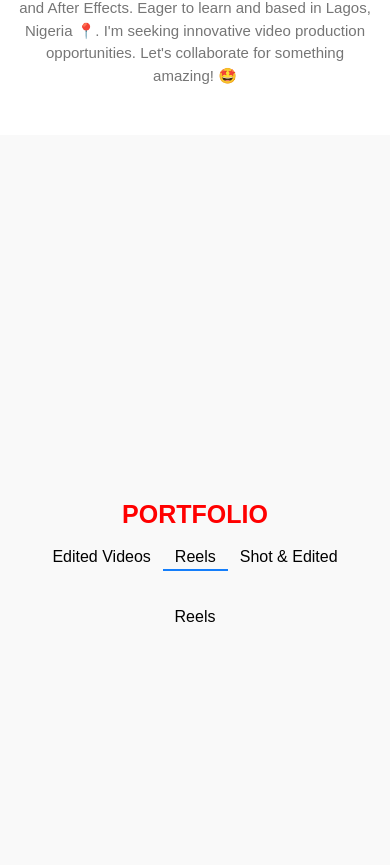
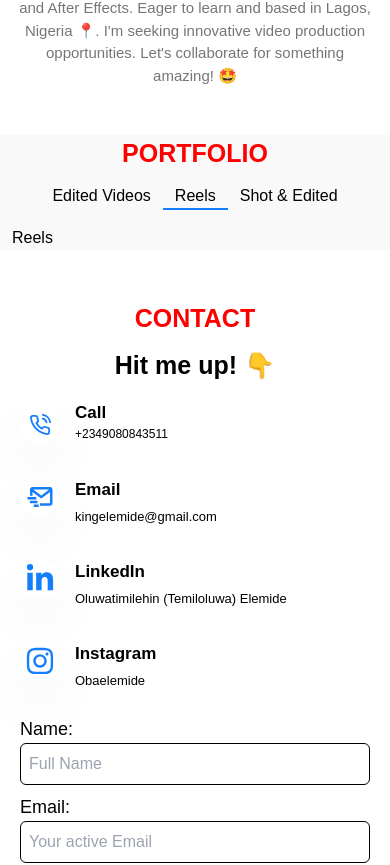
Before and after one commit to sot26/OBAELEMIDE, a React (Create React App) app: page /reel in a window 390 px wide. Shown: the part 1758-2623 px from the top of the page. Built offline with nearby package versions, Linux system fonts and the light colour scheme.

Commit message:
editing image sizes and width

```diff
--- a/src/components/About.js
+++ b/src/components/About.js
@@ -3,13 +3,13 @@ import about from "../asset/about.mp4";
 
 const About = () => {
   return (
-    <div className="w-full md:h-[100vh] h-full" name="About">
-      <div className="flex flex-col justify-center items-center h-full my-12 md:m-0 px-[15px]">
+    <div className="w-full h-auto" name="About">
+      <div className="flex flex-col justify-center items-center h-full my-12 lg:m-0 px-[15px]">
         <div className="flex flex-col lg:flex-row justify-center items-center text-center">
-          <div className="lg:mr-[85px] flex items-center justify-center w-[80%] md:w-[35%]  video-container">
+          <div className="lg:mr-[85px] flex items-center justify-center w-[80%] lg:w-[35%]  video-container">
             <video
               controls
-              className="h-[500px] md:h-[70vh] w-full md:w-auto"
+              className="h-[500px] lg:h-[70vh] w-full md:w-auto"
               autoPlay
               muted
               loop
--- a/src/components/Portfolio.js
+++ b/src/components/Portfolio.js
@@ -7,14 +7,16 @@ import { Route, Routes } from "react-router-dom";
 
 const Portfolio = () => {
   return (
-    <div className="w-full min-h-[100vh] bg-[#f9f9f9] flex  flex-col justify-center">
-      <div className="w-full h-auto flex justify-center my-[11px] ">
-        <p className="font-bold text-[25px] text-[#ff0000] ">PORTFOLIO</p>
+    <div className="w-full h-auto bg-[#f9f9f9] ">
+      <div className="w-full h-auto my-[11px] ">
+        <p className="font-bold text-[25px] text-[#ff0000] flex justify-center ">
+          PORTFOLIO
+        </p>
       </div>
-      <div className="w-full h-[60px]">
+      <div className="w-full h-auto mb-4 md:mb-0 md:h-[60px]">
         <Navbar />
       </div>
-      <div className="lg:w-full w-full px-3 lg:px-0 h-full flex justify-center items-center">
+      <div className=" w-full px-3 lg:px-0 h-full flex ">
         <Routes>
           <Route path="/" element={<Edit />} />
           <Route path="reel" element={<Reels />} />
--- a/src/components/portfolio/Edit.js
+++ b/src/components/portfolio/Edit.js
@@ -14,16 +14,16 @@ const buttonVariant = {
 };
 const Edit = () => {
   return (
-    <div className="w-full h-auto flex  justify-center my-3">
-      <div className="w-full md:w-auto">
-        <div className="my-4">
-          <p className="text-lg md:text-xl font-bold">
+    <div className="w-full h-auto flex  justify-center md:my-3">
+      <div className="w-full md:w-auto px-6 md:px-0">
+        <div className="md:my-4">
+          <p className="text-sm md:text-xl font-bold mb-3">
             These are few videos edited by Me
           </p>
         </div>
         <div className="w-full md:w-auto">
           <iframe
-            className="w-full h-[auto] md:w-[880px] md:h-[500px]"
+            className="w-full h-[400px] md:w-[700px] lg:w-[880px] sm:h-[500px] "
             src="https://www.youtube.com/embed/i_FPOCTWdJ8?si=UcMOGWK4gRS-fEFM"
             title="YouTube video player"
             frameborder="0"
```
